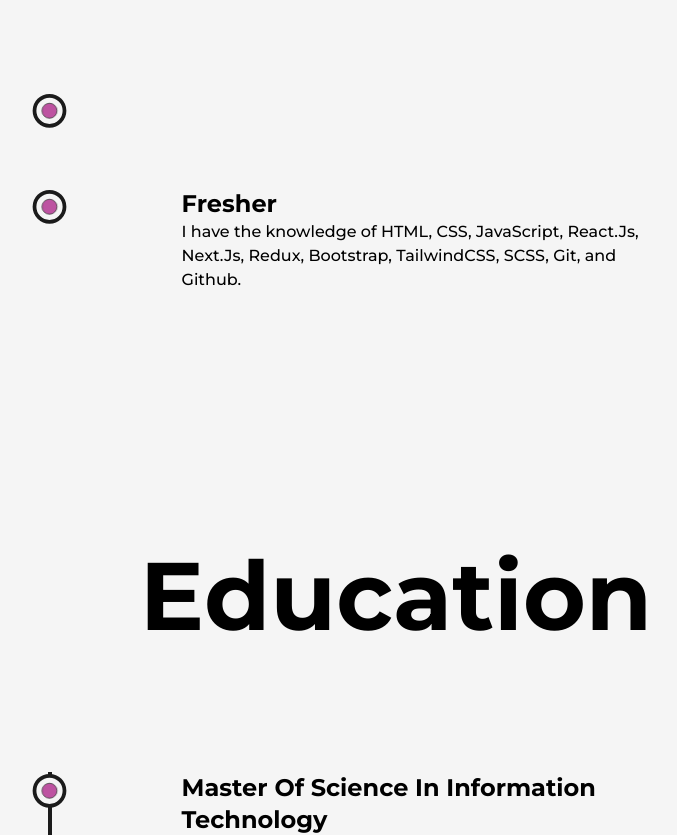
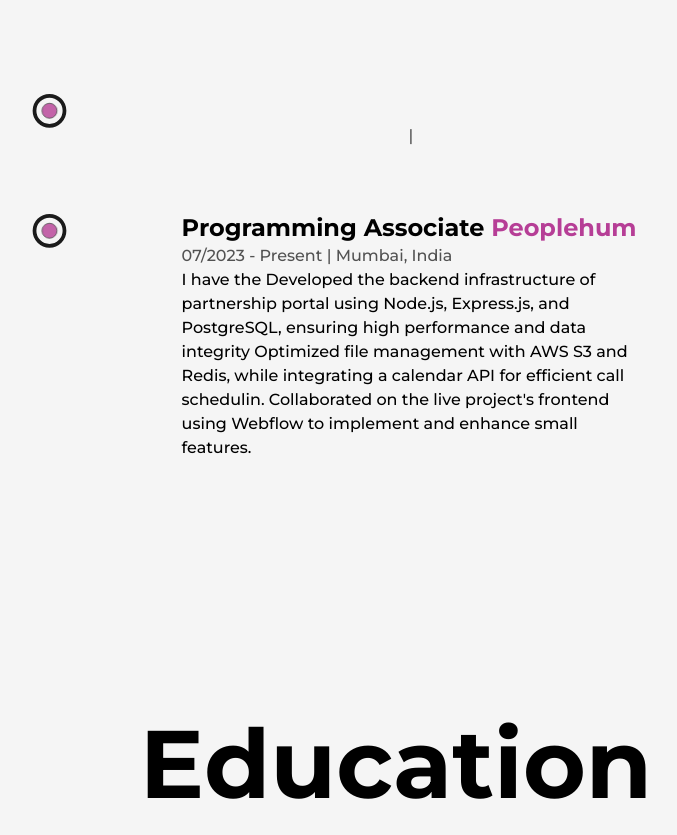
Before and after one commit to Suraj-Ambekar/portfolio-website, a Next.js app: page /about in a window 1280 px wide. Shown: the part 2480-3315 px from the top of the page, without its empty margins (244-921 px from the left). Built offline with nearby package versions, Linux system fonts and the light colour scheme.

Commit message:
added experience

```diff
--- a/src/components/Experience.js
+++ b/src/components/Experience.js
@@ -15,7 +15,7 @@ const Details = ({position, company, comapnyLink, time, address, work}) => {
         >
             <h3 className='capitalize font-bold text-2xl sm:text-xl xs:text-lg'>{position}&nbsp;<a href={comapnyLink} target='_blank' className='text-primary dark:text-primaryDark capitalize'>{company}</a></h3>
             <span className='capitalize font-medium text-dark/75 dark:text-light/75 xs:text-sm'>
-                {time}  {address}
+                {time} | {address}
             </span>
             <p className='font-medium w-full md:text-sm'>
                 {work}
@@ -49,7 +49,9 @@ const Experience = () => {
                     position="" company="" comapnyLink="" time="" address="" work=""
                 />
                 <Details
-                    position="Fresher" company="" comapnyLink="" time="" address="" work="I have the knowledge of HTML, CSS, JavaScript, React.Js, Next.Js, Redux, Bootstrap, TailwindCSS, SCSS, Git, and Github."
+                    position="Programming Associate" company="Peoplehum" comapnyLink="https://www.peoplehum.com" time="07/2023 - Present" address="Mumbai, India" work="
+                    I have the Developed the backend infrastructure of partnership portal using Node.js, Express.js, and PostgreSQL, ensuring high performance and data integrity Optimized file management with AWS S3 and Redis, while integrating a calendar API for efficient call schedulin. Collaborated on the live project's frontend using Webflow to implement and enhance small features.
+                    "
                 />
             </ul>
         </div>
```
